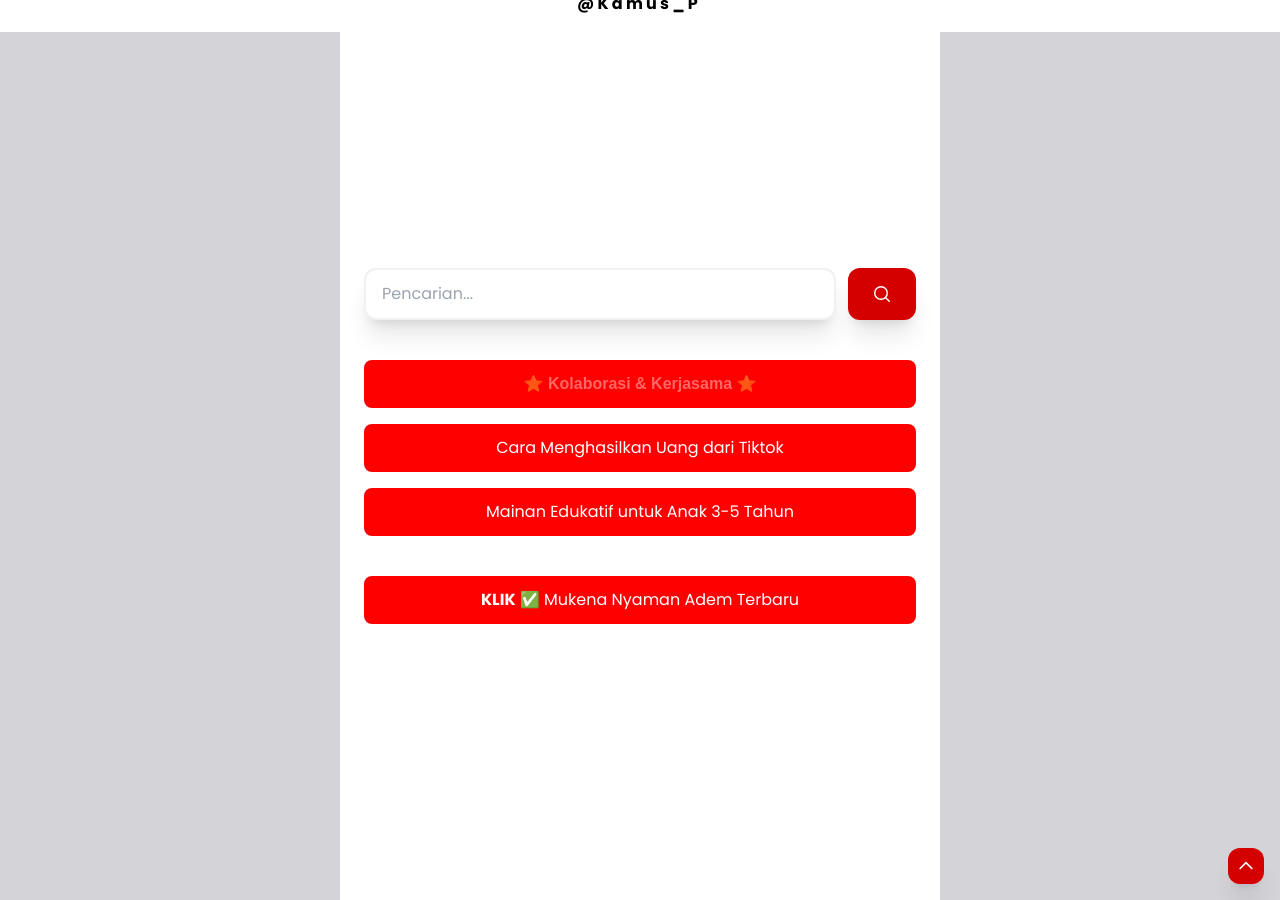
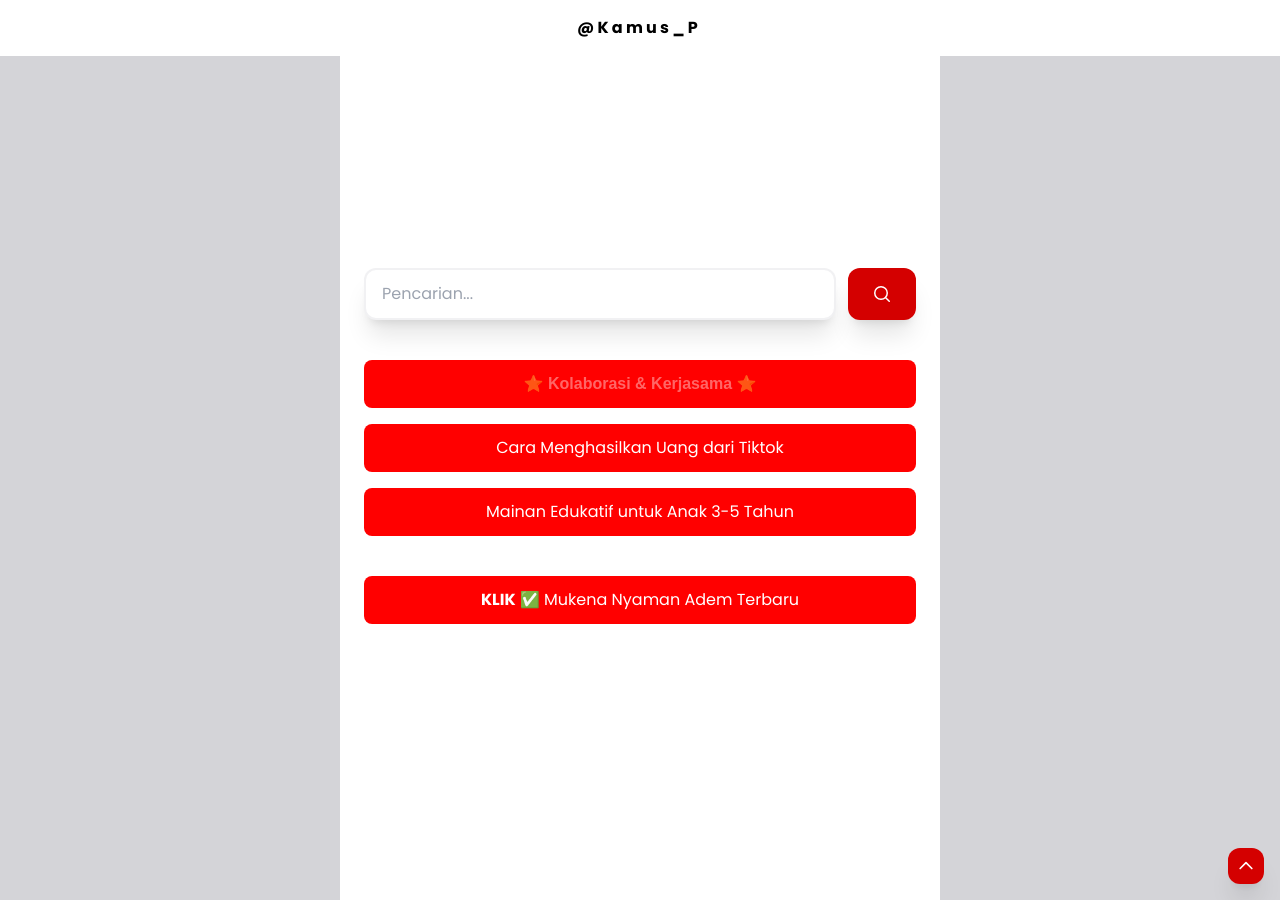
Before and after one commit to haloorderio/kamus_parenting, a Jekyll site: the page built from index.html, in a window 1280 px wide. Built offline with Jekyll 4.4.1, drawn with Linux system fonts in a browser that asks for light colours; the list of posts is cut into pages by our own code.

Commit message:
Update _main.scss

```diff
--- a/_sass/_main.scss
+++ b/_sass/_main.scss
@@ -222,11 +222,9 @@ margin-top: -5rem;
 } */
 
 header{
-	width:100%;
 	background: white;
 	top: 0;
 	position: fixed; /*trik posisi fix*/
-	margin-top: -1.5rem;
 	z-index:9999; /*supaya header selalu muncul di atas seluruh elemen*/
 }
 
```
